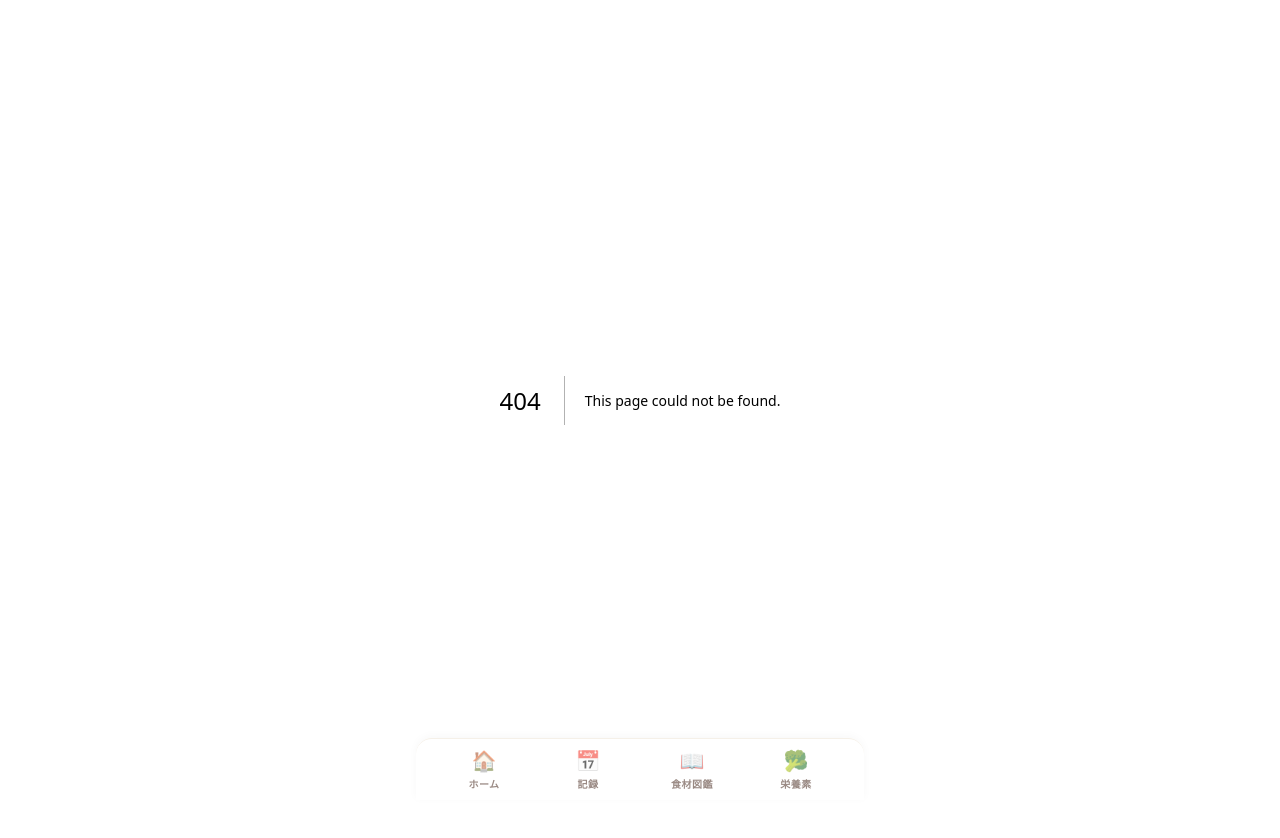
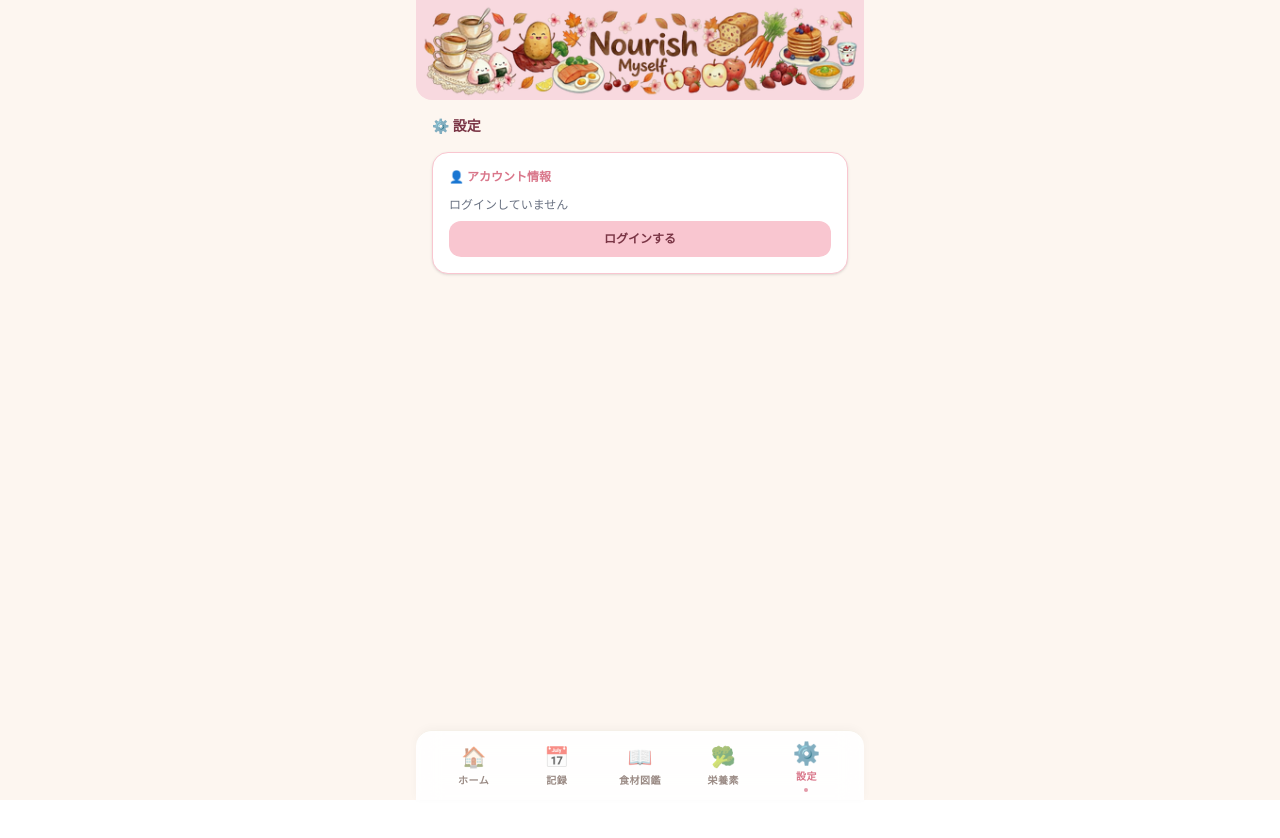
Before and after one commit to renrenbatabata/Nourish-web-app, a Next.js app: page /settings in a window 1280 px wide. Before the commit this address had no page. Shown: the top 838 px of the page. Built offline with nearby package versions, Linux system fonts and the light colour scheme; no server answers.

Commit message:
add settings

```diff
--- a/app/components/TabNavigation.tsx
+++ b/app/components/TabNavigation.tsx
@@ -12,6 +12,7 @@
     { icon: "📅", label: "記録", path: "/history" },
     { icon: "📖", label: "食材図鑑", path: "/foodbook" },
     { icon: "🥦", label: "栄養素", path: "/nutrition" },
+    { icon: "⚙️", label: "設定", path: "/settings" },
   ];
 
   return (
--- /dev/null
+++ b/app/settings/page.tsx
@@ -0,0 +1,76 @@
+"use client";
+
+import { useEffect, useState } from "react";
+import { ScreenHeader } from "../components/ScreenHeader";
+import { auth } from "../../firebase";
+import { onAuthStateChanged, User } from "firebase/auth";
+
+export default function SettingsPage() {
+  const [user, setUser] = useState<User | null>(null);
+  const [loading, setLoading] = useState(true);
+
+  useEffect(() => {
+    const unsubscribe = onAuthStateChanged(auth, (u) => {
+      setUser(u);
+      setLoading(false);
+    });
+    return () => unsubscribe();
+  }, []);
+
+  const getProviderLabel = (providerId: string) => {
+    if (providerId === "google.com") return "🔵 Google";
+    if (providerId === "password") return "📧 メール";
+    return providerId;
+  };
+
+  return (
+    <div className="min-h-screen bg-[#FDF6F0] text-[#4a3f3a] font-sans pb-20">
+      <div className="max-w-md mx-auto">
+        <ScreenHeader source="/header.png" height={100} />
+        <div className="p-4 space-y-4">
+          <h1 className="text-sm font-extrabold text-[#7a3545]">⚙️ 設定</h1>
+
+          <div className="bg-white rounded-2xl p-4 border-[1.5px] border-[#F9C6D0] shadow-sm space-y-3">
+            <h2 className="text-xs font-extrabold text-[#D9768A]">👤 アカウント情報</h2>
+
+            {loading && (
+              <p className="text-xs text-gray-400">読み込み中...</p>
+            )}
+
+            {!loading && user && (
+              <div className="space-y-2">
+                <div className="bg-[#FFF5F7] rounded-xl p-3 space-y-1">
+                  <p className="text-[10px] text-gray-400">メールアドレス</p>
+                  <p className="text-xs font-bold">{user.email ? user.email : "未設定"}</p>
+                </div>
+                <div className="bg-[#FFF5F7] rounded-xl p-3 space-y-1">
+                  <p className="text-[10px] text-gray-400">ユーザーID</p>
+                  <p className="text-[10px] text-gray-500 break-all">{user.uid}</p>
+                </div>
+                <div className="bg-[#FFF5F7] rounded-xl p-3 space-y-1">
+                  <p className="text-[10px] text-gray-400">ログイン方法</p>
+                  <p className="text-xs font-bold">
+                    {user.providerData[0] ? getProviderLabel(user.providerData[0].providerId) : "不明"}
+                  </p>
+                </div>
+              </div>
+            )}
+
+            {!loading && !user && (
+              <div className="space-y-2">
+                <p className="text-xs text-gray-500">ログインしていません</p>
+
+                <a
+                  href="/login"
+                  className="block w-full text-center bg-[#F9C6D0] text-[#7a3545] rounded-xl p-2.5 text-xs font-bold hover:opacity-80 transition"
+                >
+                  ログインする
+                </a>
+              </div>
+            )}
+          </div>
+        </div>
+      </div>
+    </div>
+  );
+}
```
